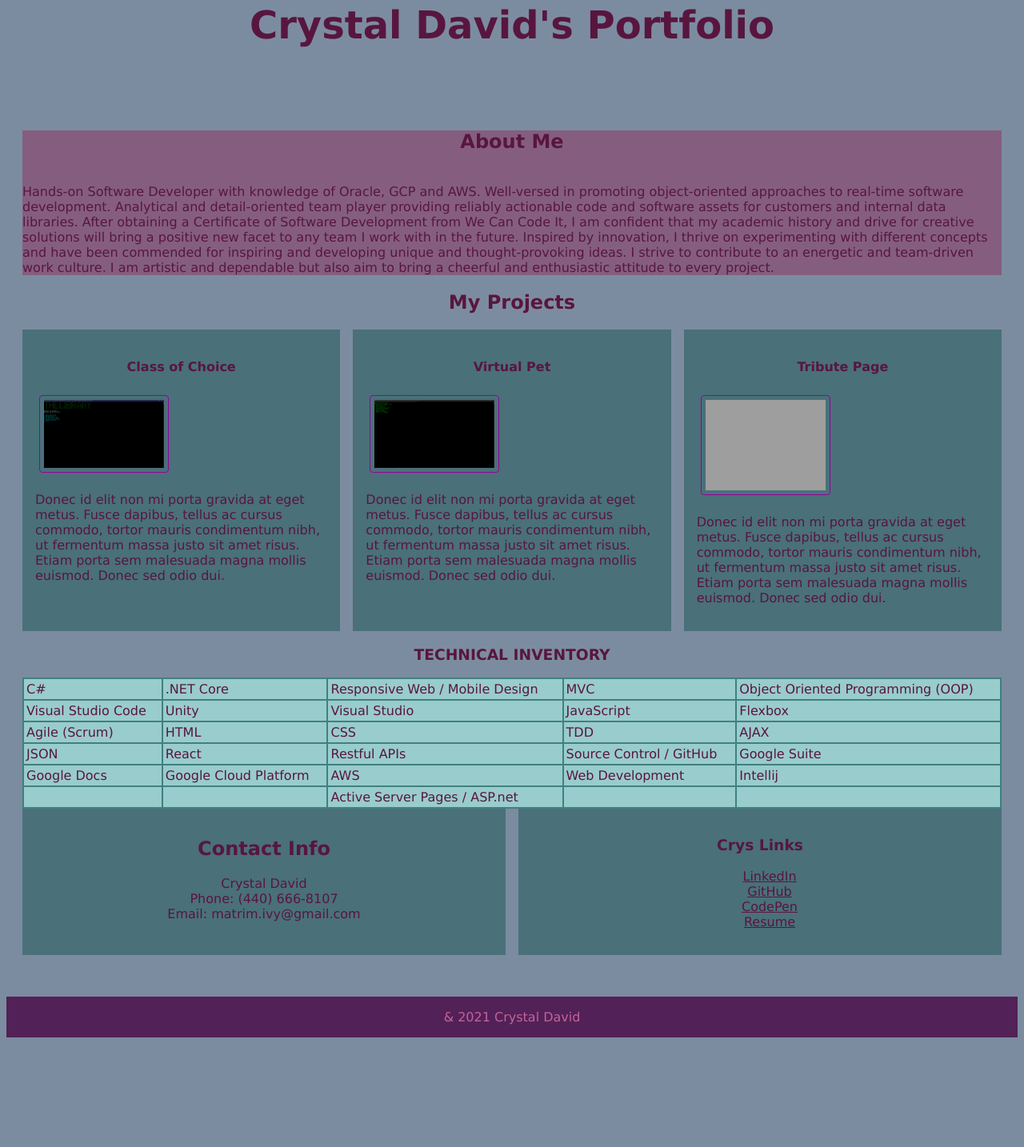
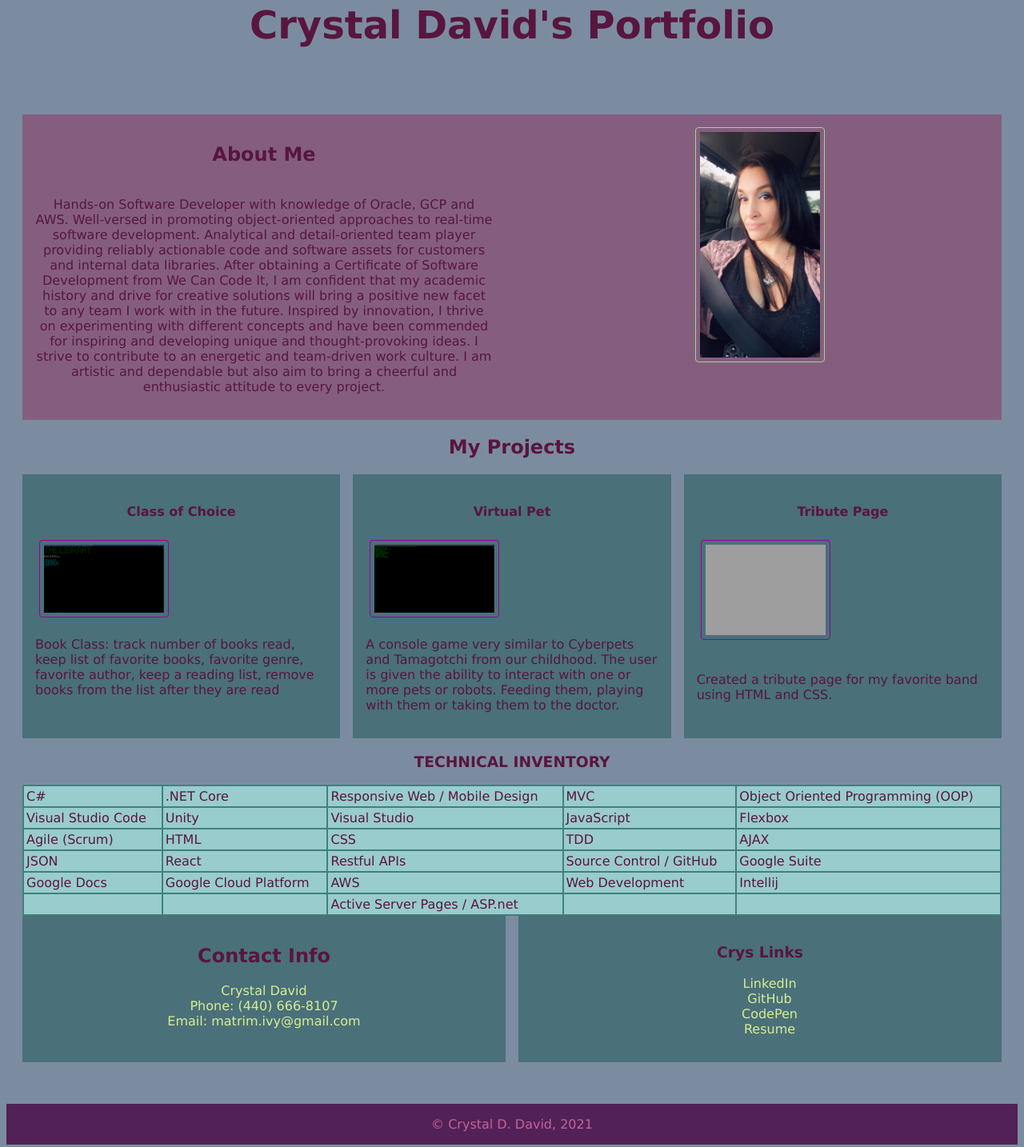
Before and after one commit to CrysD5/CrysD5.github.io, a plain HTML site: page index.html in a window 1280 px wide. Shown: the part 112-1546 px from the top of the page at 80% size. Before the commit the page ends 1425 px from the top, so only its background shows below. Drawn offline with Linux system fonts and the light colour scheme; grey boxes are pictures that could not be loaded.

Commit message:
changes made to projects articles

```diff
--- a/index.html
+++ b/index.html
@@ -24,23 +24,31 @@
         <main>
 
             <section id="about">
+
+                <div>
                     <h2 class="about">About Me</h2>
                     <p>
                         <br>
                         Hands-on Software Developer with knowledge of Oracle, GCP and AWS. Well-versed in promoting
-                    object-oriented approaches to real-time software development. Analytical and detail-oriented team
+                        object-oriented approaches to real-time software development. Analytical and detail-oriented
+                        team
                         player providing reliably actionable code and software assets for customers and internal data
-                    libraries. After obtaining a Certificate of Software Development from We Can Code It, I am confident
+                        libraries. After obtaining a Certificate of Software Development from We Can Code It, I am
+                        confident
                         that my academic history and drive for creative solutions will bring a positive new facet to any
                         team I work with in the future.
 
-                    Inspired by innovation, I thrive on experimenting with different concepts and have been commended
+                        Inspired by innovation, I thrive on experimenting with different concepts and have been
+                        commended
                         for inspiring and developing unique and thought-provoking ideas. I strive to contribute to an
                         energetic and team-driven work culture. I am artistic and dependable but also aim to bring a
                         cheerful and enthusiastic attitude to every project.
+                    </p>
+                </div>
+                <div>
+                    <img src="IMG/Prof_Pic.jpg" alt="ProfilePic">
+                </div>
 
-
-                </p>
             </section>
 
             <section id="myProjects">
@@ -61,11 +69,8 @@
                             </div>
                         </div>
                         <br>
-                        Donec id elit non mi porta gravida at eget metus. Fusce dapibus, tellus ac cursus commodo,
-                        tortor
-                        mauris condimentum nibh, ut fermentum massa justo sit amet risus. Etiam porta sem malesuada
-                        magna
-                        mollis euismod. Donec sed odio dui.
+                        Book Class: track number of books read, keep list of favorite books, favorite genre, favorite
+                        author, keep a reading list, remove books from the list after they are read
                         <p></p>
                     </article>
 
@@ -81,11 +86,10 @@
                             </div>
                         </div>
                         <br>
-                        Donec id elit non mi porta gravida at eget metus. Fusce dapibus, tellus ac cursus commodo,
-                        tortor
-                        mauris condimentum nibh, ut fermentum massa justo sit amet risus. Etiam porta sem malesuada
-                        magna
-                        mollis euismod. Donec sed odio dui.
+                        A console game very similar to Cyberpets and Tamagotchi from our childhood. The user is given
+                        the
+                        ability to interact with one or more pets or robots. Feeding them, playing with them or taking
+                        them to the doctor.
                         <p></p>
                     </article>
 
@@ -101,15 +105,9 @@
                             </div>
                         </div>
                         <br>
-                        Donec id elit non mi porta gravida at eget metus. Fusce dapibus, tellus ac cursus commodo,
-                        tortor
-                        mauris condimentum nibh, ut fermentum massa justo sit amet risus. Etiam porta sem malesuada
-                        magna
-                        mollis euismod. Donec sed odio dui.
-                        <p></p>
+                        <p>Created a tribute page for my favorite band using HTML and CSS. </p>
                     </article>
                 </div>
-
             </section>
 
             <section>
@@ -162,7 +160,6 @@
                             </tr>
                         </tbody>
                     </table>
-
                 </div>
 
             </section>
@@ -199,5 +196,5 @@
 
 
         <footer>
-            &amp; 2021 Crystal David
+            &copy; Crystal D. David, 2021
         </footer>
--- a/style.css
+++ b/style.css
@@ -49,6 +49,16 @@ nav a:hover {
     background-color: #E84A5F;
 }
 
+#links a {
+    text-decoration: none;
+    padding: .5em 2em;
+    color: #d9ed92;
+}
+
+#links a:hover {
+    background-color: #E84A5F;
+}
+
 header {
     padding: 2em 0;
     text-align: center;
@@ -77,6 +87,29 @@ div>ul {
     list-style-type: none;
 }
 
+#about {
+
+    display: grid;
+
+    grid-template-columns: repeat(2, 1fr);
+
+    grid-template-rows: auto;
+
+    text-align: center;
+
+    grid-column-gap: 1em;
+
+}
+
+
+
+#about div {
+
+    padding: 1em;
+
+}
+
+
 #projects {
     display: grid;
     grid-template-columns: repeat(3, 1fr);
@@ -88,6 +121,10 @@ div>ul {
 #projects article {
     background: #4a707a;
     padding: 1em;
+}
+
+#contact p {
+    color: #d9ed92;
 }
 
 h1,
```
Also changed, not shown: IMG/Prof_Pic.jpg (added). Lines whose indentation alone changed are shown as unchanged.
